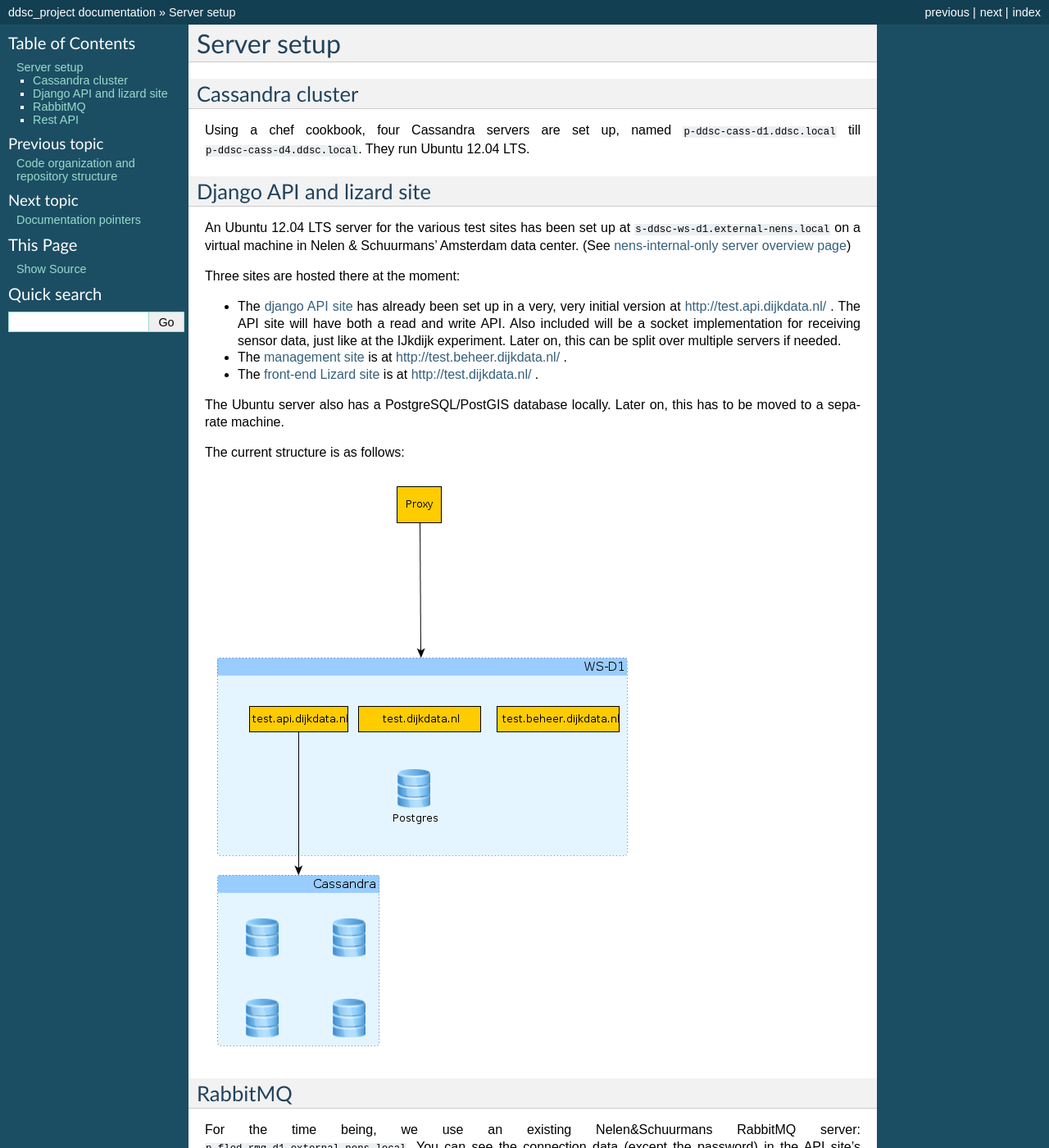
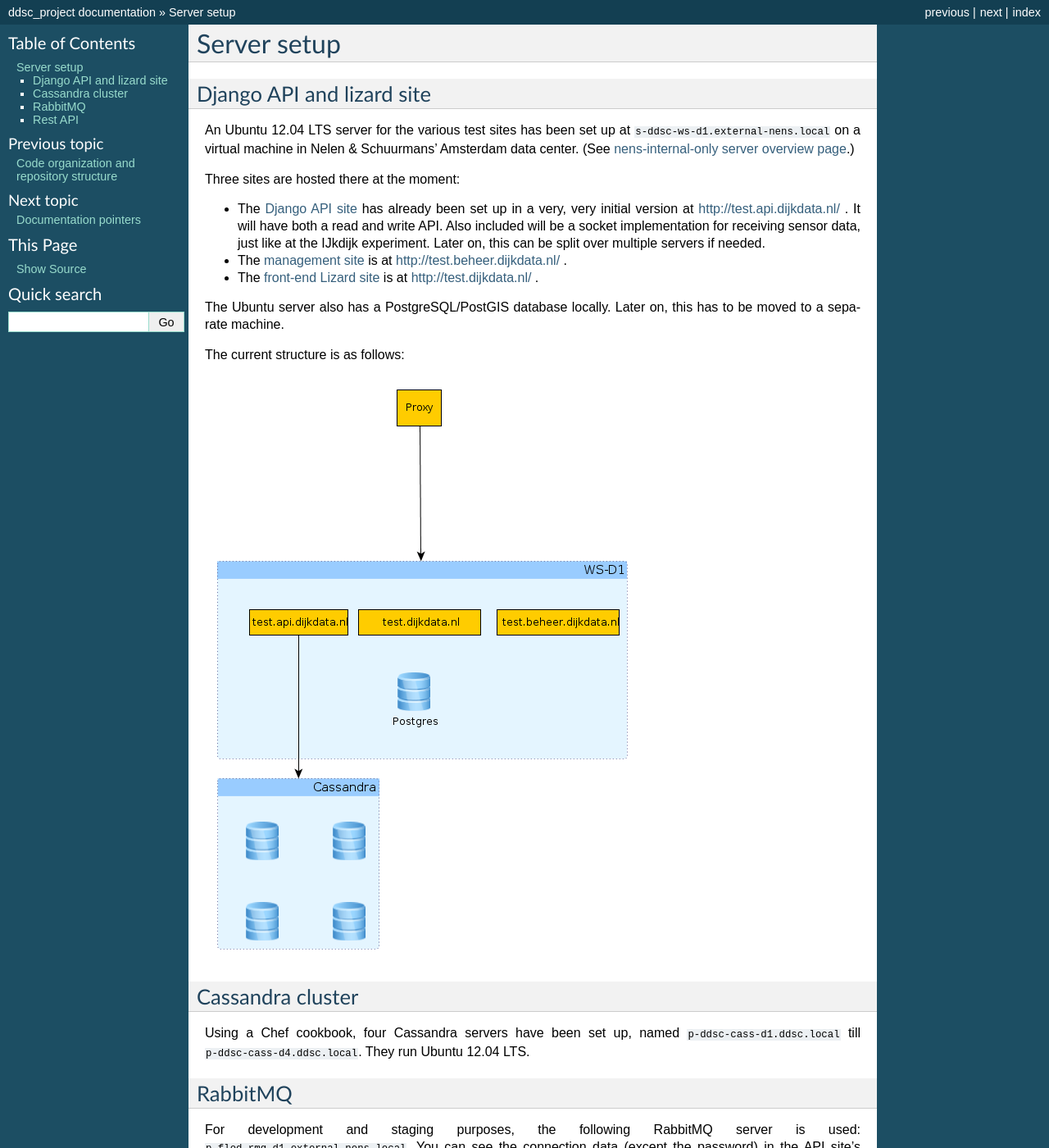
Before and after one commit to ddsc/ddsc-project, a Sphinx documentation site: the page built from doc/source/servers.rst, in a window 1280 px wide and 1400 px high. Shown: the whole window at 82% size. Built offline with Sphinx 7.4.7, drawn with Linux system fonts in a browser that asks for light colours; some of the changed text lies outside the part shown.

Commit message:
Update RabbitMQ info

```diff
--- a/doc/source/servers.rst
+++ b/doc/source/servers.rst
@@ -1,13 +1,5 @@
 Server setup
 ============
-
-
-Cassandra cluster
------------------
-
-Using a chef cookbook, four Cassandra servers are set up, named
-``p-ddsc-cass-d1.ddsc.local`` till
-``p-ddsc-cass-d4.ddsc.local``. They run Ubuntu 12.04 LTS.
 
 
 Django API and lizard site
@@ -16,13 +8,13 @@
 An Ubuntu 12.04 LTS server for the various test sites has been set up at
 ``s-ddsc-ws-d1.external-nens.local`` on a virtual machine in Nelen & Schuurmans'
 Amsterdam data center. (See `nens-internal-only server overview page
-<http://buildbot.lizardsystem.nl/serverinfo/servers/s-ddsc-ws-d1.html>`_)
+<http://buildbot.lizardsystem.nl/serverinfo/servers/s-ddsc-ws-d1.html>`_.)
 
 Three sites are hosted there at the moment:
 
-- The `django API site <https://github.com/ddsc/ddsc-api>`_ has already been
-  set up in a very, very initial version at http://test.api.dijkdata.nl/ . The
-  API site will have both a read and write API. Also included will be a socket
+- The `Django API site <https://github.com/ddsc/ddsc-api>`_ has already been
+  set up in a very, very initial version at http://test.api.dijkdata.nl/ . It
+  will have both a read and write API. Also included will be a socket
   implementation for receiving sensor data, just like at the IJkdijk
   experiment. Later on, this can be split over multiple servers if needed.
 
@@ -40,18 +32,27 @@
 .. image:: dijkdata-server-structure.png
 
 
+Cassandra cluster
+-----------------
+
+Using a Chef cookbook, four Cassandra servers have been set up, named
+``p-ddsc-cass-d1.ddsc.local`` till
+``p-ddsc-cass-d4.ddsc.local``. They run Ubuntu 12.04 LTS.
+
 
 RabbitMQ
 --------
 
-For the time being, we use an existing Nelen&Schuurmans RabbitMQ server:
+For development and staging purposes, the following RabbitMQ server is used:
 ``p-flod-rmq-d1.external-nens.local``. You can see the connection data (except
 the password) in the API site's `staging settings
 <https://github.com/ddsc/ddsc-api/blob/master/ddsc_api/stagingsettings.py>`_.
 
+A dedicated RabbitMQ production server is on ``p-ddsc-rmq-d1.ddsc.local``.
+
 
 Rest API
----------
+--------
 
 The `DDSC webclient <https://github.com/ddsc/webclient>`_ is at http://ddsc.github.com/webclient .
 
```
